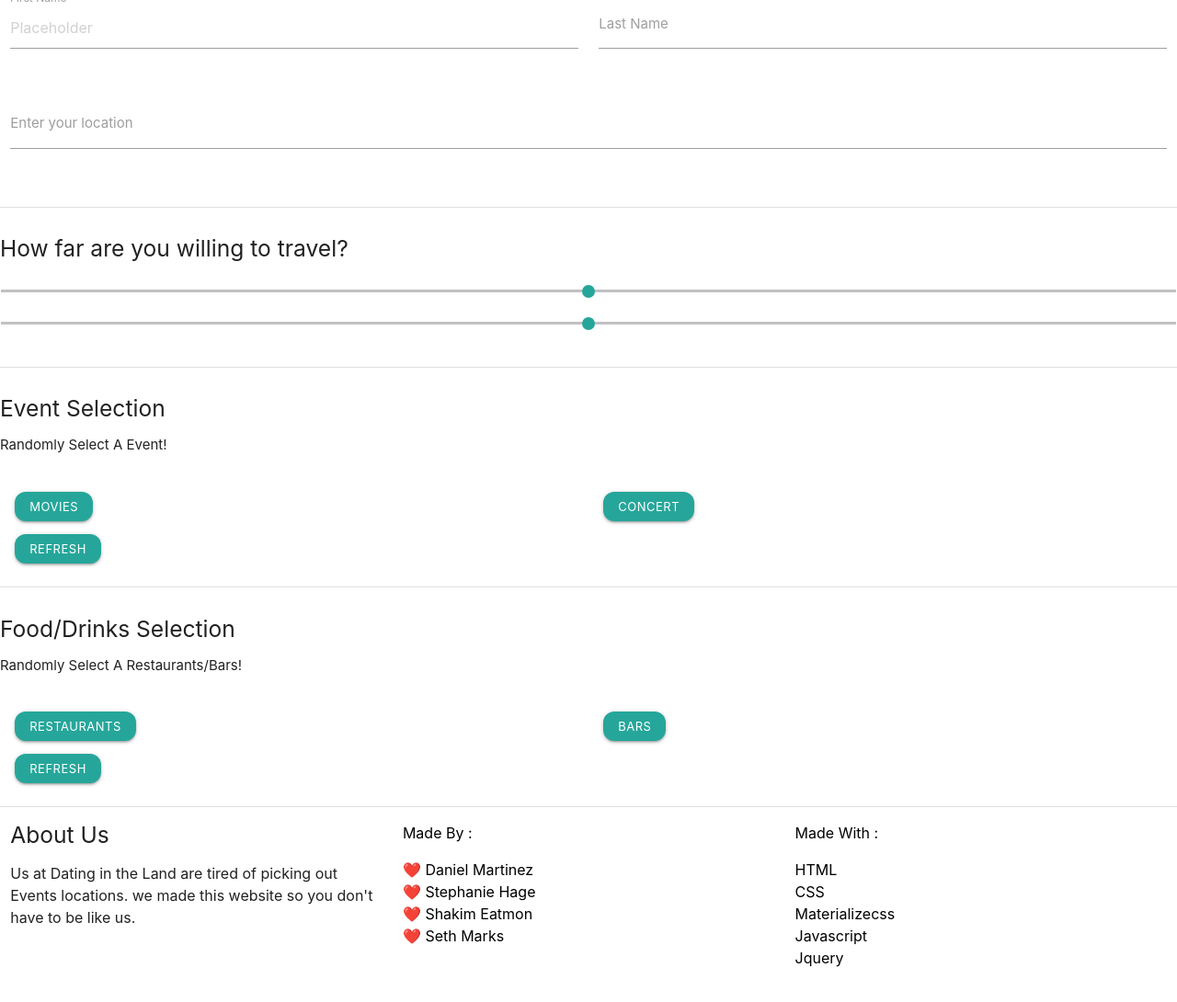
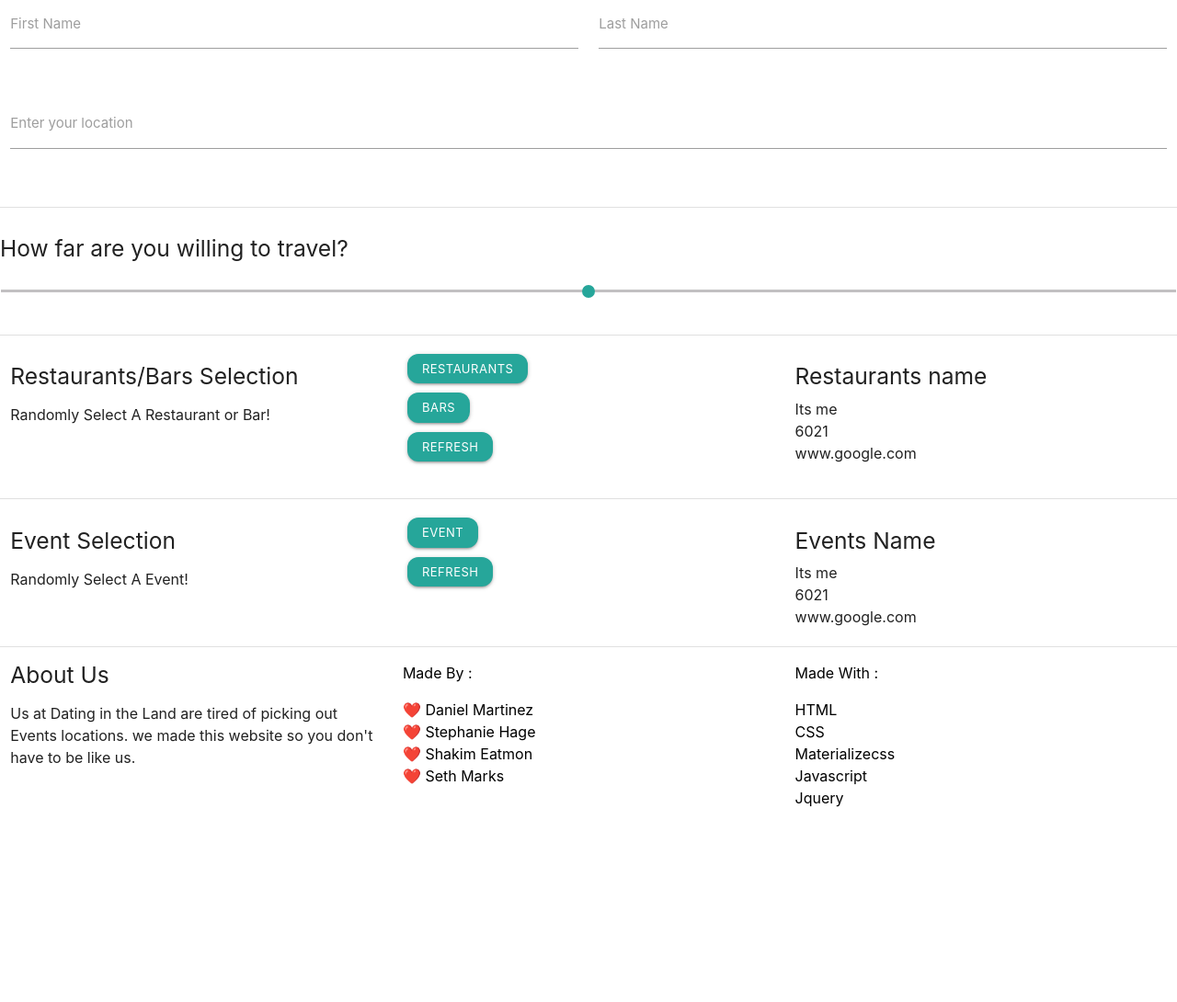
Before and after one commit to DanM1996/spontaneous-selection, a plain HTML site: page index.html in a window 1280 px wide. Shown: the part 500-1590 px from the top of the page at 92% size. After the commit the page ends 1431 px from the top, so only its background shows below. Drawn offline with nearby package versions, Linux system fonts and the light colour scheme; no server answers.

Commit message:
fixed button layout

```diff
--- a/assets/js/script.js
+++ b/assets/js/script.js
@@ -139,6 +139,8 @@ function displaybtn2(){
 }
 
 
+
+
 document.getElementById("FindFoodDrinks").addEventListener("click", displaybtn2);
 
 
--- a/index.html
+++ b/index.html
@@ -7,27 +7,27 @@
     <link rel="stylesheet" href="https://cdnjs.cloudflare.com/ajax/libs/materialize/1.0.0/css/materialize.min.css">
     <link rel="stylesheet" href="assets/css/style.css">
 
-    <title>Dating In The Land</title>
+    <title>Spontaneous Selection</title>
 </head>
 <body>
 
 
   <div class="color-bar">
       <div class="name-wrapper">
-          <p class="brand-name">Dating In The Land</p>
+          <p class="brand-name">Spontaneous Selection</p>
       </div>
   </div>
 
 
     <div class="img-container">
-      <img class="materialboxed" data-caption="Too people on a date" src="./assets/images/Dating.jpg">
+      <img class="materialboxed" data-caption="Two people on a date" src="./assets/images/Dating.jpg">
     </div>
     <div class="container">
       <div class="row">
     <form class="col s12">
       <div class="row">
         <div class="input-field col s6">
-          <input placeholder="Placeholder" id="first_name" type="text" class="validate">
+          <input id="first_name" type="text" class="validate">
           <label for="first_name">First Name</label>
         </div>
         <div class="input-field col s6">
@@ -51,38 +51,78 @@
 
           <input type="range" id="miles" min="0" max="100" />
 
-          <input type="range" id="Miles" min="0" max="100" />
-
         </p>
       </form>
     </div>
 
     <div class="divider"></div>
           <div class="section">
-            <h5>Event Selection</h5>
-              <p>Randomly Select A Event!</p>
+            <div class="container">
+              <div class="row">
+
+                  <div class="col s4">
+                    <!-- Promo Content 1 goes here -->
+                      <h5>Restaurants/Bars Selection</h5>
+                      <p>Randomly Select A Restaurant or Bar!</p>
+
+                  </div>
+                  <div class="col s4">
+                    <!-- Promo Content 2 goes here -->
+
+                        <div class="container">
+                          <div  id="Restaurantsbtn"><a class="waves-effect waves-light btn-small">Restaurants</a></div>
+                          <div  id="Barsbtn"><a class="waves-effect waves-light btn-small">Bars</a></div>
+                          <div  id="Refreshbtn2"><a class="waves-effect waves-light btn-small">Refresh</a></div>
                         </div>
 
-    <main class="Flex-container">
-        <div class="container">
-            <div class="row">
-                <div class="col s6" id="Moviebtn"><a class="waves-effect waves-light btn-small">Movies</a></div>
-                <div class="col s6" id="Concertbtn"><a class="waves-effect waves-light btn-small">Concert</a></div>
-                <div class="col s6" id="Refreshbtn"><a class="waves-effect waves-light btn-small">Refresh</a></div>
+                  </div>
+                  <div class="col s4">
+                    <!-- Promo Content 3 goes here -->
+
+                    <h5>Restaurants name</h5>
+                    <div class="Restaurants-name" id="Restaurants-name">Its me </div>
+                    <div class="Restaurants-address" id="Restaurants-address">6021</div>
+                    <div class="Restaurants-website" id="Restaurants-website">www.google.com</div>
+                  </div>
+
+                  </div>
+
               </div>
           </div>
 
         <div class="divider"></div>
           <div class="section">
-            <h5>Food/Drinks Selection</h5>
-              <p>Randomly Select A Restaurants/Bars!</p>
+            <div class="container">
+              <div class="row">
+
+                  <div class="col s4">
+                    <!-- Promo Content 1 goes here -->
+                    <h5>Event Selection</h5>
+                    <p>Randomly Select A Event!</p>
+
+                  </div>
+                  <div class="col s4">
+                    <!-- Promo Content 2 goes here -->
+
+                        <div class="container">
+
+                          <div id="Moviebtn"><a class="waves-effect waves-light btn-small">Event</a></div>
+                          <div id="Refreshbtn"><a class="waves-effect waves-light btn-small">Refresh</a></div>
+
                         </div>
 
-        <div class="container">
-            <div class="row">
-                <div class="col s6" id="Restaurantsbtn"><a class="waves-effect waves-light btn-small">Restaurants</a></div>
-                <div class="col s6" id="Barsbtn"><a class="waves-effect waves-light btn-small">Bars</a></div>
-                <div class="col s6" id="Refreshbtn2"><a class="waves-effect waves-light btn-small">Refresh</a></div>
+                  </div>
+                  <div class="col s4">
+                    <!-- Promo Content 3 goes here -->
+
+                    <h5>Events Name</h5>
+                    <div class="Event-name" id="Event-name">Its me </div>
+                    <div class="Event-address" id="Event-address">6021</div>
+                    <div class="Event-website" id="Event-website">www.google.com</div>
+                  </div>
+
+
+
               </div>
           </div>
 
@@ -136,7 +176,7 @@
 
 
 
-<script src="https://cdnjs.cloudflare.com/ajax/libs/materialize/1.0.0/js/materialize.min.js"></script>
+<scriptgi src="https://cdnjs.cloudflare.com/ajax/libs/materialize/1.0.0/js/materialize.min.js"></script>
 <script src="https://cdnjs.cloudflare.com/ajax/libs/jquery/3.3.1/jquery.min.js"></script>
       <script src="https://stackpath.bootstrapcdn.com/bootstrap/4.1.2/js/bootstrap.min.js" integrity="sha384-o+RDsa0aLu++PJvFqy8fFScvbHFLtbvScb8AjopnFD+iEQ7wo/CG0xlczd+2O/em" crossorigin="anonymous"></script>
 <script src="./assets/js/script.js"></script>
```
Also changed, not shown: assets/images/clouds.jpg (added), assets/images/party-background.jpg (added), assets/images/restaurant-background .jpg (added), 4 other files. Lines whose indentation alone changed are shown as unchanged.
